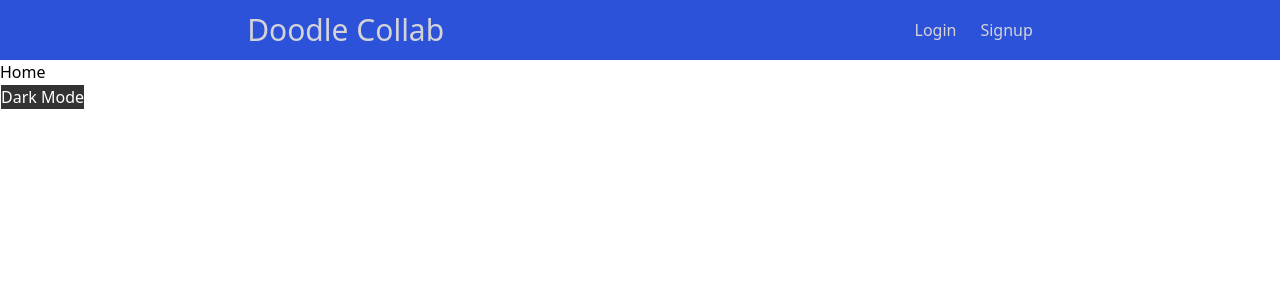
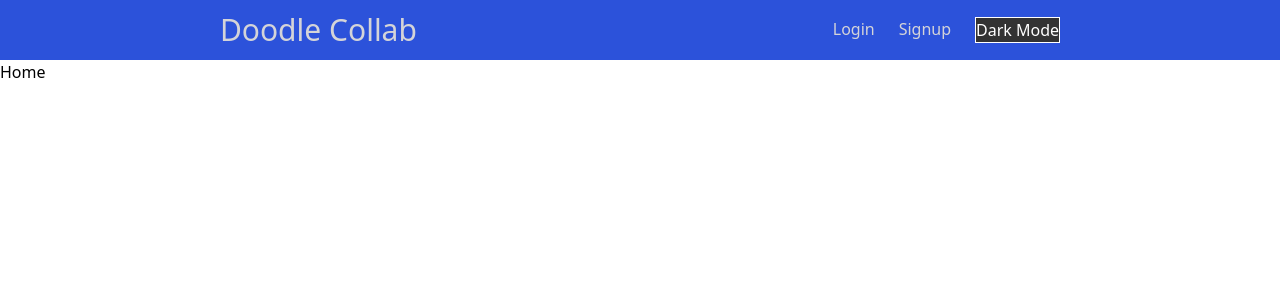
Before and after one commit to WikiPortal/DoodleCollab, a React (Vite) app: page / in a window 1280 px wide. Shown: the top 300 px of the page. Built offline with nearby package versions, Linux system fonts and the light colour scheme.

Commit message:
fixed: dark mode btn to navbar

```diff
--- a/src/App.jsx
+++ b/src/App.jsx
@@ -21,7 +21,6 @@ function App() {
           <Route path="/sketchbook" element={<Sketchbook />} />
         )}
       </Routes>
-      <Darkmode />
     </Router>
   );
 }
--- a/src/constants/Navbar/Navbar.jsx
+++ b/src/constants/Navbar/Navbar.jsx
@@ -1,5 +1,6 @@
 import React from "react";
 import { Link, useNavigate } from "react-router-dom";
+import Darkmode from "../../Darkmode/Darkmode";
 
 const Navbar = () => {
   const isUserLoggedIn = !!localStorage.getItem("token");
@@ -25,6 +26,9 @@ const Navbar = () => {
               <li>Home</li>
             </Link>
             <li>
+              <Darkmode />
+            </li>
+            <li>
               <button onClick={handleLogOut}>Log Out</button>
             </li>
           </>
@@ -36,6 +40,9 @@ const Navbar = () => {
             <Link to="/register">
               <li>Signup</li>
             </Link>
+            <li>
+              <Darkmode />
+            </li>
           </>
         )}
       </ul>
```
